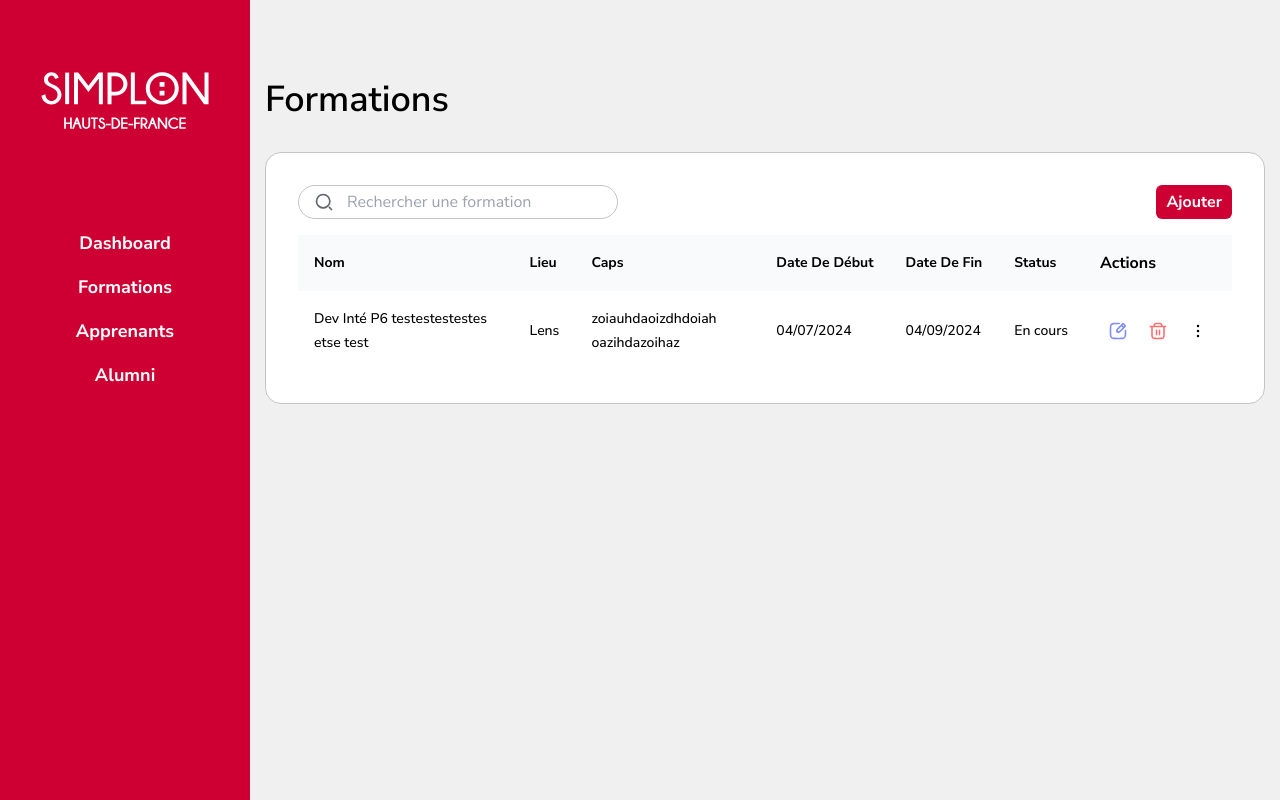
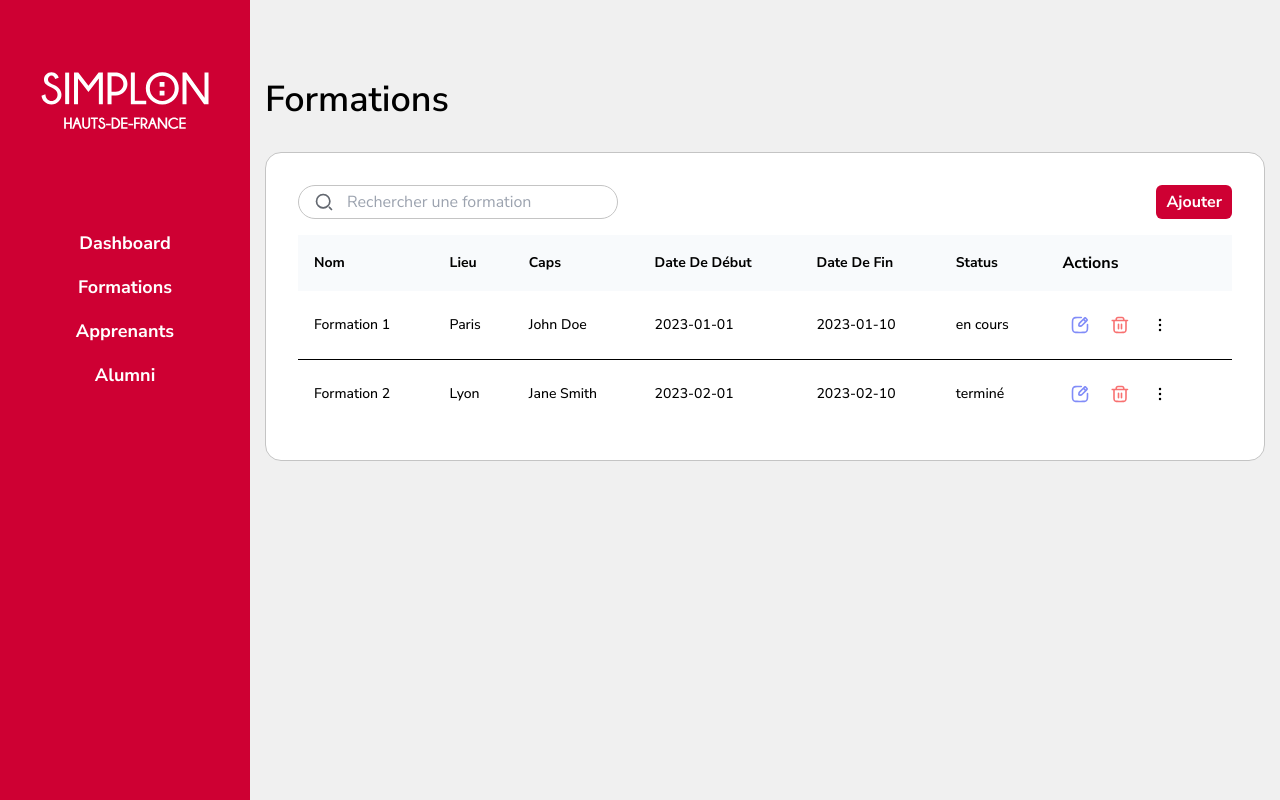
Before and after one commit to Simplon-hdf/Simplon-bot-front, an Angular app: page /formations in a window 1280 px wide. Built offline with nearby package versions, Linux system fonts and the light colour scheme.

Commit message:
feat: add popup html structure & start of methods

```diff
--- a/src/app/app.config.ts
+++ b/src/app/app.config.ts
@@ -5,5 +5,9 @@ import { routes } from './app.routes';
 import { provideClientHydration } from '@angular/platform-browser';
 
 export const appConfig: ApplicationConfig = {
-  providers: [provideZoneChangeDetection({ eventCoalescing: true }), provideRouter(routes), provideClientHydration()]
+  providers: [
+    provideZoneChangeDetection({ eventCoalescing: true }),
+    provideRouter(routes),
+    provideClientHydration(),
+  ],
 };
--- a/src/app/components/add-formation-popup/add-formation-popup.component.html
+++ b/src/app/components/add-formation-popup/add-formation-popup.component.html
@@ -1 +1,33 @@
-<p>add-formation-popup works!</p>
+<div *ngIf="isVisible" class="popup bg-color-white">
+    <form (ngSubmit)="onSubmit()">
+        <div *ngIf="step === 1">
+            <label for="name">Nom de la Formation:</label>
+            <input type="text" id="name" [(ngModel)]="formation.name"
+                   name="name" required>
+            <label for="start_date">Date de Début:</label>
+            <input type="date" id="start_date"
+                   [(ngModel)]="formation.start_date" name="start_date"
+                   required>
+            <label for="end_date">Date de Fin:</label>
+            <input type="date" id="end_date" [(ngModel)]="formation.end_date"
+                   name="end_date" required>
+            <button type="button" (click)="nextStep()">Suivant</button>
+        </div>
+        <div *ngIf="step === 2">
+            <label for="place">Lieu:</label>
+            <input type="text" id="place" [(ngModel)]="formation.place"
+                   name="place" required>
+            <label for="caps">Caps:</label>
+            <input type="text" id="caps" [(ngModel)]="formation.caps"
+                   name="caps" required>
+            <label for="status">Statut:</label>
+            <select id="status" [(ngModel)]="formation.status" name="status"
+                    required>
+                <option value="en cours">En cours</option>
+                <option value="terminé">Terminé</option>
+            </select>
+            <button type="button" (click)="prevStep()">Précédent</button>
+            <button type="submit">Ajouter</button>
+        </div>
+    </form>
+</div>
--- a/src/app/components/add-formation-popup/add-formation-popup.component.ts
+++ b/src/app/components/add-formation-popup/add-formation-popup.component.ts
@@ -1,12 +1,59 @@
 import { Component } from '@angular/core';
+import { FormationService } from '../../services/formation.service';
+import { FormationModel } from '../../models/formation-model';
+import { FormsModule } from '@angular/forms';
+import { NgIf } from '@angular/common';
 
 @Component({
   selector: 'app-add-formation-popup',
+  templateUrl: './add-formation-popup.component.html',
+  styleUrls: ['./add-formation-popup.component.scss'],
   standalone: true,
-  imports: [],
-  templateUrl: './add-formation-popup.component.html',
-  styleUrl: './add-formation-popup.component.scss'
+  imports: [FormsModule, NgIf],
 })
 export class AddFormationPopupComponent {
+  isVisible = false;
+  step = 1;
+  formation: FormationModel = {
+    id: 0,
+    name: '',
+    start_date: '',
+    end_date: '',
+    place: '',
+    caps: '',
+    status: 'en cours',
+  };
 
+  constructor(private formationService: FormationService) {}
+
+  show() {
+    this.isVisible = true;
+  }
+
+  hide() {
+    this.isVisible = false;
+    this.step = 1;
+    this.formation = {
+      id: 0,
+      name: '',
+      start_date: '',
+      end_date: '',
+      place: '',
+      caps: '',
+      status: 'en cours',
+    };
+  }
+
+  nextStep() {
+    this.step = 2;
+  }
+
+  prevStep() {
+    this.step = 1;
+  }
+
+  onSubmit() {
+    this.formationService.addFormation(this.formation);
+    this.hide();
+  }
 }
--- a/src/app/components/formations/formations.component.html
+++ b/src/app/components/formations/formations.component.html
@@ -27,8 +27,8 @@
                                class="block pr-5 pl-12 w-80 py-1 text-base font-normal shadow-xs text-gray-900 bg-transparent border border-color-disabled rounded-full placeholder-gray-400 focus:outline-none"
                                placeholder="Rechercher une formation">
                     </div>
-                    <button
-                            class="font-nunito font-bold text-color-white py-[5px] px-[10px] rounded-md bg-color-red hover:bg-color-red-light">Ajouter</button>
+                    <button class="font-nunito font-bold text-color-white py-[5px] px-[10px] rounded-md bg-color-red hover:bg-color-red-light"
+                            (click)="openPopup()">Ajouter</button>
                 </div>
                 <div class="overflow-y-scroll max-h-[60vh] ">
                     <table class=" min-w-full rounded-xl">
@@ -58,26 +58,26 @@
                             </tr>
                         </thead>
                         <tbody class="divide-y divide-gray-300 ">
-                            <tr
-                                class="bg-white transition-all duration-500 hover:bg-color-red hover:bg-opacity-10">
+                            <tr class="bg-white transition-all duration-500 hover:bg-color-red hover:bg-opacity-10"
+                                *ngFor="let formation of formations">
                                 <td
                                     class="p-4 whitespace-nowrap text-wrap text-sm leading-6 font-medium text-gray-900 ">
-                                    Dev Inté P6 testestestestes etse test </td>
+                                    {{formation.name}} </td>
                                 <td
                                     class="p-4 whitespace-nowrap text-sm leading-6 font-medium text-gray-900">
-                                    Lens </td>
+                                    {{formation.place}} </td>
                                 <td
                                     class="p-4 whitespace-nowrap text-wrap text-sm leading-6 font-medium text-gray-900 max-w-[200px]">
-                                    zoiauhdaoizdhdoiah oazihdazoihaz </td>
+                                    {{formation.caps}} </td>
                                 <td
                                     class="p-4 whitespace-nowrap text-sm leading-6 font-medium text-gray-900">
-                                    04/07/2024 </td>
+                                    {{formation.start_date}} </td>
                                 <td
                                     class="p-4 whitespace-nowrap text-sm leading-6 font-medium text-gray-900">
-                                    04/09/2024 </td>
+                                    {{formation.end_date}} </td>
                                 <td
                                     class="p-4 whitespace-nowrap text-sm leading-6 font-medium text-gray-900">
-                                    En cours </td>
+                                    {{formation.status}} </td>
                                 <td class=" p-4 ">
                                     <div class="flex items-center gap-1">
                                         <button
--- a/src/app/components/formations/formations.component.ts
+++ b/src/app/components/formations/formations.component.ts
@@ -1,12 +1,34 @@
 import { Component } from '@angular/core';
+import { FormationService } from '../../services/formation.service';
+import { FormationModel } from '../../models/formation-model';
+import { AddFormationPopupComponent } from '../add-formation-popup/add-formation-popup.component';
+import { NgFor } from '@angular/common';
 
 @Component({
   selector: 'app-formations',
   standalone: true,
-  imports: [],
+  imports: [NgFor],
   templateUrl: './formations.component.html',
-  styleUrl: './formations.component.scss'
+  styleUrl: './formations.component.scss',
 })
 export class FormationsComponent {
+  formations: FormationModel[] = [];
+  isPopupVisible = false;
 
+  constructor(private formationService: FormationService) {
+    this.formations = this.formationService.getFormations();
+  }
+
+  openPopup() {
+    this.isPopupVisible = true;
+  }
+
+  closePopup() {
+    this.isPopupVisible = false;
+  }
+
+  addFormation(formation: FormationModel) {
+    this.formationService.addFormation(formation);
+    this.closePopup();
+  }
 }
--- a/src/app/services/formation.service.ts
+++ b/src/app/services/formation.service.ts
@@ -26,11 +26,11 @@ export class FormationService {
     },
   ];
 
-  getFormations() {
+  getFormations(): FormationModel[] {
     return this.formations;
   }
 
-  addFormation(formation: any) {
+  addFormation(formation: FormationModel) {
     this.formations.push({ ...formation, id: this.formations.length + 1 });
   }
 }
```
